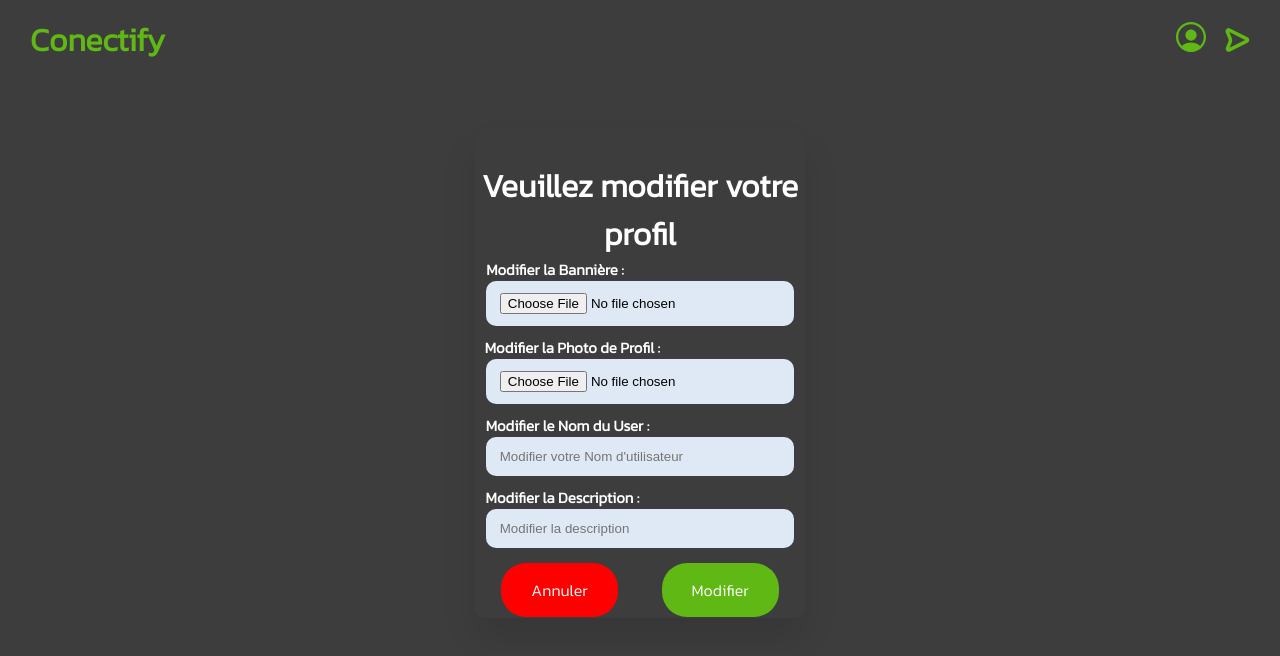
After one commit to Hetic-Project/Connectify, a PHP site: page /profile/Page/modifierprofile.php in a window 1280 px wide. The commit adds this page. Shown: the top 656 px of the page. Run offline with PHP 8.4, Linux system fonts and the light colour scheme.

Commit message:
Page Modifier le profil ajouter

```diff
--- /dev/null
+++ b/client/Page/modifierprofile.php
@@ -0,0 +1,41 @@
+<?php
+require_once '../TPL/header.php';
+session_start();
+?>
+
+<main class="main">
+
+    <body>
+        <div class="wrapper">
+            <h1 class="modifProfil textWhite">Veuillez modifier votre profil </h1>
+            <form action="http://localhost:4000/profile/signup" method="POST">
+                <div class="modifProfile">
+                    <h1 class="banniere textWhite">
+                        Modifier la Bannière :
+                    </h1>
+                    <input name="picture" type="file" placeholder="Enter picture" accept=".jpeg, .jpg, .png">
+                    <h1 class="photoProfil textWhite">
+                        Modifier la Photo de Profil :
+                    </h1>
+                    <input name="picture" type="file" placeholder="Enter picture" accept=".jpeg, .jpg, .png">
+                    <h1 class="modifierUtilisateur textWhite">
+                        Modifier le Nom du User :
+                    </h1>
+                    <input name="username" type="text" placeholder="Modifier votre Nom d'utilisateur">
+                    <h1 class="modifierDescription textWhite">
+                        Modifier la Description :
+                    </h1>
+                    <input name="password" type="text" placeholder="Modifier la description">
+
+                    <div class="containerModif">
+                        <a class="modifButtonred textWhite red" href="../page/profile.php">Annuler</a>
+                        <a class="modifButtongreen textWhite green" href="../page/profile.php">Modifier</a>
+                    </div>
+                </div>
+            </form>
+        </div>
+    </body>
+</main>
+</body>
+
+</html>
--- a/client/Page/profile.php
+++ b/client/Page/profile.php
@@ -14,7 +14,9 @@ session_start();
             <h3 class="textWhite">Rubens Bonnin</h3>
             <p class="textGray">Promo</p>
         </div>
-        <btn class="modifierProfil textWhite"> Modifier le Profil</btn>
+        <!-- <btn class="modifierProfil textWhite"> Modifier le Profil -->
+        <a class="boutonModifier" href="../page/modifierprofile.php">Modifier le Profil</a>
+        <!-- </btn> -->
     </div>
     <br>
     <div class="Description">
--- a/client/TPL/header.php
+++ b/client/TPL/header.php
@@ -15,6 +15,7 @@
     <link rel="stylesheet" href="../css/profile.css">
     <link rel="stylesheet" href="../css/publications.css">
     <link rel="stylesheet" href="../css/signup.css">
+    <link rel="stylesheet" href="../css/modifierprofile.css">
     <link rel="preconnect" href="https://fonts.googleapis.com">
     <link rel="preconnect" href="https://fonts.gstatic.com" crossorigin>
     <link href="https://fonts.googleapis.com/css2?family=Kanit:wght@300&display=swap" rel="stylesheet">
--- /dev/null
+++ b/client/css/modifierprofile.css
@@ -0,0 +1,44 @@
+.modifButtonred {
+    border: none;
+    border-radius: 25px;
+    padding: 15px 30px;
+    margin-right: 20px;
+}
+
+.modifButtongreen {
+    border: none;
+    border-radius: 25px;
+    padding: 15px 30px;
+    right: 25px;
+    margin-left: 20px;
+}
+
+.containerModif {
+    margin-top: 20px;
+}
+
+.modifProfile {
+    margin: auto;
+    align-items: center;
+
+}
+
+.photoProfil {
+    font-size: 15px;
+    margin-right: 135px;
+}
+
+.banniere {
+    font-size: 15px;
+    margin-right: 170px;
+}
+
+.modifierUtilisateur {
+    font-size: 15px;
+    margin-right: 145px;
+}
+
+.modifierDescription {
+    font-size: 15px;
+    margin-right: 155px;
+}
--- a/client/css/profile.css
+++ b/client/css/profile.css
@@ -3,6 +3,7 @@
     height: 103px;
     top: 0px;
     background-color: aqua;
+    margin: 30px;
 }
 
 .profileInvitation {
@@ -22,7 +23,7 @@
     border-radius: 25px;
 }
 
-.modifierProfil {
+.boutonModifier {
     position: absolute;
     cursor: pointer;
     padding: 5px;
```
